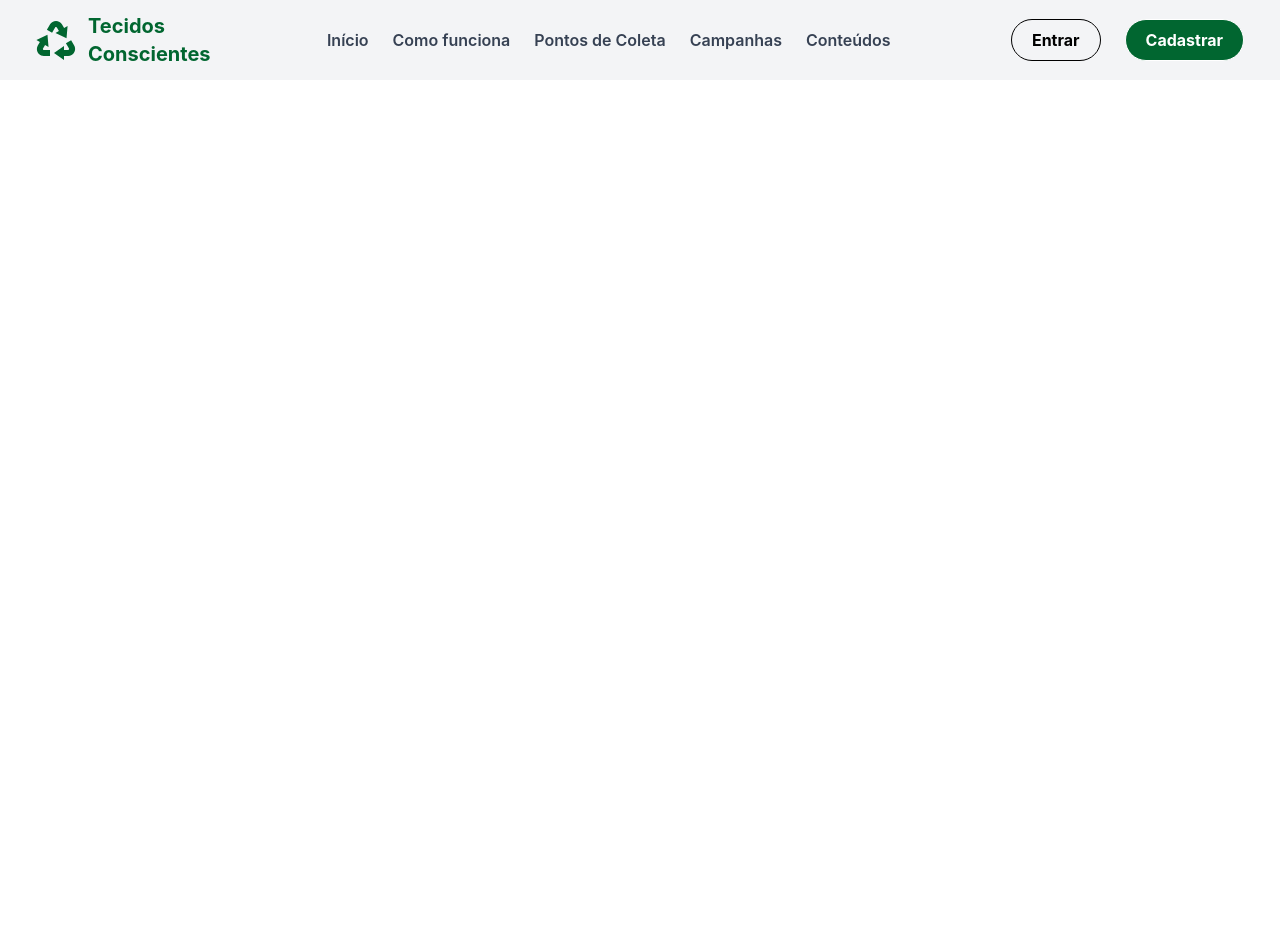
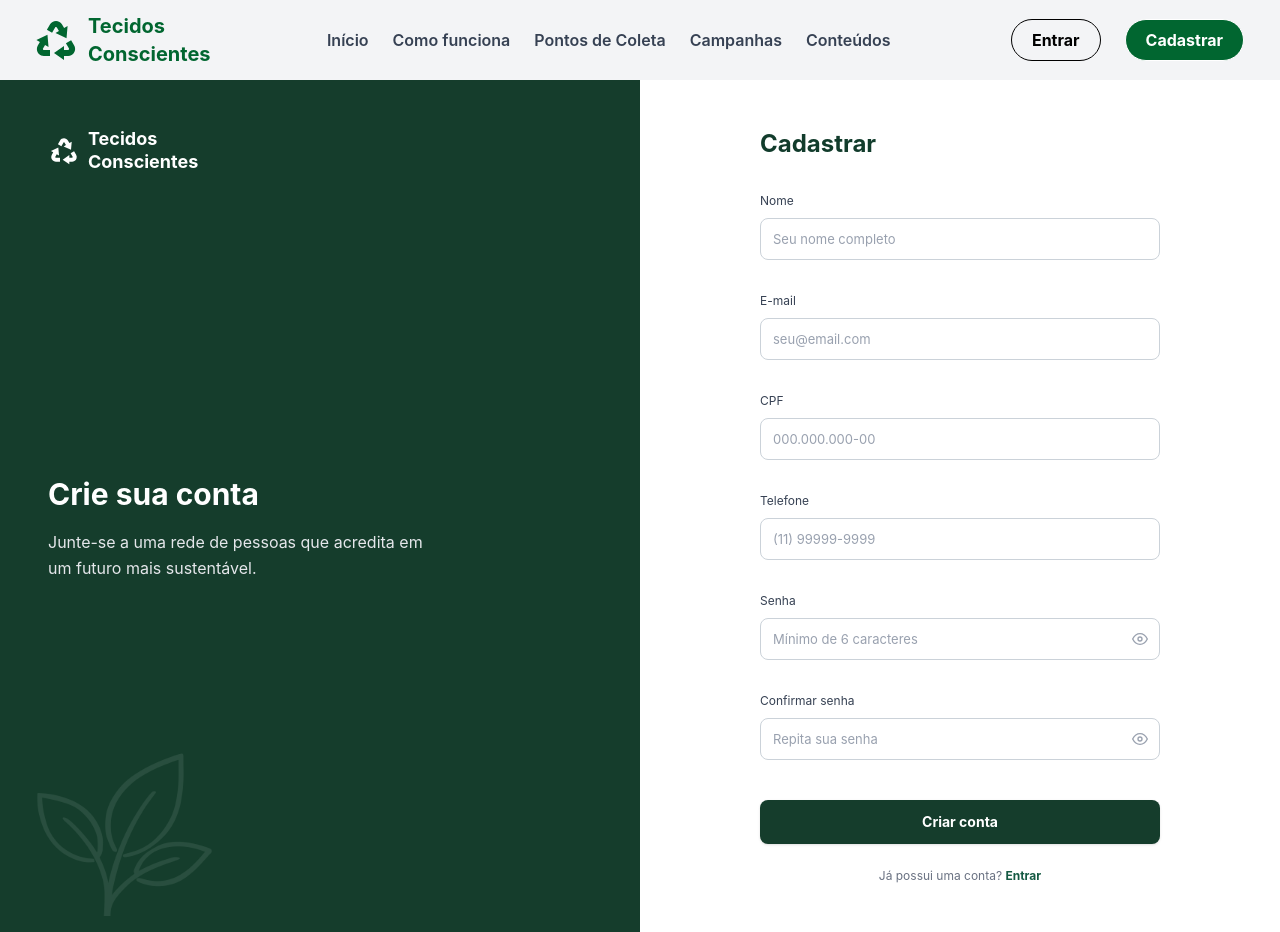
Before and after one commit to rafael-kuchla-flores/Descarte_Tecidos, a React (Vite) app in the folder Descarte_Tecidos/: page /register in a window 1280 px wide. Before the commit the page ends 800 px from the top, so only its background shows below. Built offline with nearby package versions, Linux system fonts and the light colour scheme.

Commit message:
feat(auth): complete register page with validation and api integration

```diff
--- a/Descarte_Tecidos/src/pages/auth/register/Register.jsx
+++ b/Descarte_Tecidos/src/pages/auth/register/Register.jsx
@@ -1,18 +1,21 @@
 import React, { useState } from 'react'
-import Header from '../../../components/Header/Header'
+import Header from '../../../components/header/Header'
 import { NavLink, useNavigate } from 'react-router-dom'
 import { FiEye, FiEyeOff } from 'react-icons/fi'
 import plantalogin from '../../../assets/icons/plantalogin.png'
 import CustomInput from '../../../components/custominput/CustomInput'
 import authService from '../../../services/authService'
 import { RiRecycleFill } from 'react-icons/ri'
+
 const Register = () => {
   const navigate = useNavigate()
 
-  const [name, setName] = useState("")
-  const [email, setEmail] = useState("")
-  const [senha, setSenha] = useState("")
-  const [confirmarSenha, setConfirmarSenha] = useState("")
+  const [name, setName] = useState('')
+  const [email, setEmail] = useState('')
+  const [cpf, setCpf] = useState('')
+  const [telefone, setTelefone] = useState('')
+  const [senha, setSenha] = useState('')
+  const [confirmarSenha, setConfirmarSenha] = useState('')
 
   const [showPassword, setShowPassword] = useState(false)
   const [showConfirmPassword, setShowConfirmPassword] = useState(false)
@@ -20,19 +23,18 @@ const Register = () => {
   const [error, setError] = useState('')
   const [success, setSuccess] = useState('')
 
-
   const handleRegister = async (e) => {
     e.preventDefault()
     setError('')
     setSuccess('')
 
-    if (!name || !email || !senha || !confirmarSenha) {
+    if (!name || !email || !cpf || !telefone || !senha || !confirmarSenha) {
       setError('Por favor, preencha todos os campos.')
       return
     }
 
     if (senha !== confirmarSenha) {
-      setError('As senhas não coincidem')
+      setError('As senhas não coincidem.')
       return
     }
 
@@ -41,6 +43,10 @@ const Register = () => {
       return
     }
 
+    // Limpa pontuações do CPF e garante formato internacional no telefone
+    const cleanCpf = cpf.replace(/\D/g, '')
+    const cleanPhone = telefone.startsWith('+') ? telefone : `+55${telefone.replace(/\D/g, '')}`
+
     try {
       setLoading(true)
 
@@ -48,7 +54,10 @@ const Register = () => {
         name,
         email,
         password: senha,
+        phone: cleanPhone,
+        document: cleanCpf,
       })
+
       setSuccess('Conta criada com sucesso! Redirecionando para o login...')
 
       setTimeout(() => {
@@ -59,15 +68,149 @@ const Register = () => {
       console.error(err)
       setError(
         err.data?.message ||
-        'Ocorreu um erro ao criar a conta. Tente novamente.'
+        'Ocorreu um erro ao criar a conta. Verifique os dados e tente novamente.'
       )
     } finally {
       setLoading(false)
     }
   }
+
   return (
     <>
       <Header />
+
+      <main className="min-h-screen w-full flex flex-col lg:flex-row">
+
+        {/* COLUNA ESQUERDA (Banner Verde) */}
+        <section className="hidden lg:flex lg:w-1/2 bg-[#153D2C] text-white relative overflow-hidden flex-col justify-between p-12">
+
+          {/* Logo no topo da coluna */}
+          <div className="flex items-center gap-2">
+            <RiRecycleFill className="h-8 w-8 text-white" />
+            <span className="font-bold text-lg leading-tight">
+              Tecidos<br />Conscientes
+            </span>
+          </div>
+
+          {/* Textos Centrais */}
+          <div className="my-auto max-w-sm">
+            <h1 className="text-3xl font-bold leading-tight mb-4">
+              Crie sua conta
+            </h1>
+            <p className="text-gray-200 text-base leading-relaxed">
+              Junte-se a uma rede de pessoas que acredita em um futuro mais sustentável.
+            </p>
+          </div>
+
+          {/* Ícone de fundo / marca d'água */}
+          <img
+            src={plantalogin}
+            alt="Ícone de fundo"
+            className="absolute bottom-4 left-6 w-48 opacity-10 pointer-events-none"
+          />
+        </section>
+
+        {/* COLUNA DIREITA (Formulário Branco) */}
+        <section className="w-full lg:w-1/2 min-h-screen bg-white flex items-center justify-center p-6 sm:p-12">
+          <div className="w-full max-w-[400px]">
+
+            <h2 className="text-2xl font-bold text-[#123C2C] mb-8">
+              Cadastrar
+            </h2>
+
+            <form onSubmit={handleRegister} className="flex flex-col gap-4">
+
+              <CustomInput
+                label="Nome"
+                type="text"
+                placeholder="Seu nome completo"
+                value={name}
+                onChange={(e) => setName(e.target.value)}
+              />
+
+              <CustomInput
+                label="E-mail"
+                type="email"
+                placeholder="seu@email.com"
+                value={email}
+                onChange={(e) => setEmail(e.target.value)}
+              />
+
+              <CustomInput
+                label="CPF"
+                type="text"
+                placeholder="000.000.000-00"
+                value={cpf}
+                onChange={(e) => setCpf(e.target.value)}
+              />
+
+              <CustomInput
+                label="Telefone"
+                type="tel"
+                placeholder="(11) 99999-9999"
+                value={telefone}
+                onChange={(e) => setTelefone(e.target.value)}
+              />
+
+              <CustomInput
+                label="Senha"
+                type={showPassword ? 'text' : 'password'}
+                placeholder="Mínimo de 6 caracteres"
+                value={senha}
+                onChange={(e) => setSenha(e.target.value)}
+                rightIcon={
+                  showPassword
+                    ? <FiEyeOff className="cursor-pointer" onClick={() => setShowPassword(false)} />
+                    : <FiEye className="cursor-pointer" onClick={() => setShowPassword(true)} />
+                }
+              />
+
+              <CustomInput
+                label="Confirmar senha"
+                type={showConfirmPassword ? 'text' : 'password'}
+                placeholder="Repita sua senha"
+                value={confirmarSenha}
+                onChange={(e) => setConfirmarSenha(e.target.value)}
+                rightIcon={
+                  showConfirmPassword
+                    ? <FiEyeOff className="cursor-pointer" onClick={() => setShowConfirmPassword(false)} />
+                    : <FiEye className="cursor-pointer" onClick={() => setShowConfirmPassword(true)} />
+                }
+              />
+
+              {/* Mensagens de Feedback */}
+              {error && (
+                <p className="text-red-600 text-xs font-medium">{error}</p>
+              )}
+              {success && (
+                <p className="text-green-600 text-xs font-medium">{success}</p>
+              )}
+
+              {/* Botão de Criação de Conta */}
+              <button
+                type="submit"
+                disabled={loading}
+                className="w-full h-11 rounded-lg bg-[#153D2C] text-white font-bold text-sm hover:bg-[#0f3023] transition disabled:opacity-60 mt-2 shadow-sm cursor-pointer"
+              >
+                {loading ? 'Criando conta...' : 'Criar conta'}
+              </button>
+            </form>
+
+            {/* Link para quem já possui conta */}
+            <p className="text-center text-xs text-gray-500 mt-6">
+              Já possui uma conta?{' '}
+              <NavLink
+                to="/login"
+                className="text-[#155A43] font-bold hover:underline"
+              >
+                Entrar
+              </NavLink>
+            </p>
+
+          </div>
+        </section>
+
+      </main>
     </>
   )
 }
```
